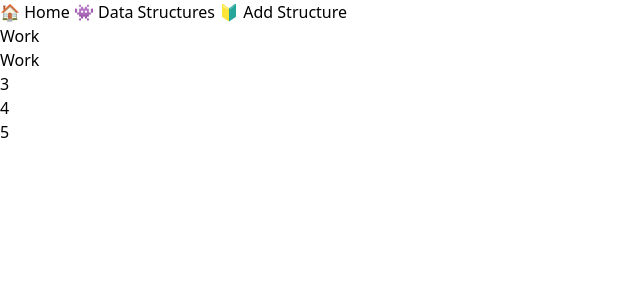
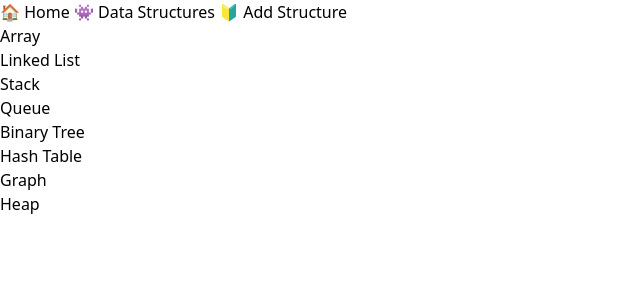
Before and after one commit to sean-a-ogrady/data-structure-learning-app, a React (Vite) app: page /data-structures in a window 1280 px wide. Shown: the top 300 px of the page, without its empty margins (0-640 px from the left). Built offline with nearby package versions, Linux system fonts and the light colour scheme; data requests are answered from the project's data file.

Commit message:
Implement dynamic routing

```diff
--- a/db.json
+++ b/db.json
@@ -1,6 +1,7 @@
 {
     "structures": [
         {
+            "id": 1,
             "name": "Array",
             "description": "A collection of items stored at contiguous memory locations. Items can be accessed randomly using indexes.",
             "Image": "",
@@ -11,6 +12,7 @@
             "Problems": []
           },
           {
+            "id": 2,
             "name": "Linked List",
             "description": "A collection of nodes where each node has a value and a reference to the next node in the sequence.",
             "Image": "",
@@ -21,6 +23,7 @@
             "Problems": []
           },
           {
+            "id": 3,
             "name": "Stack",
             "description": "A collection of items where the item added last is the first one to come out (LIFO).",
             "Image": "",
@@ -31,6 +34,7 @@
             "Problems": []
           },
           {
+            "id": 4,
             "name": "Queue",
             "description": "A collection where the item added first is the first one to come out (FIFO).",
             "Image": "",
@@ -41,6 +45,7 @@
             "Problems": []
           },
           {
+            "id": 5,
             "name": "Binary Tree",
             "description": "A tree data structure where each node has at most two children: left and right.",
             "Image": "",
@@ -51,6 +56,7 @@
             "Problems": []
           },
           {
+            "id": 6,
             "name": "Hash Table",
             "description": "A data structure that stores key-value pairs and uses a hash function to compute an index.",
             "Image": "",
@@ -61,6 +67,7 @@
             "Problems": []
           },
           {
+            "id": 7,
             "name": "Graph",
             "description": "A set of nodes connected by edges. Can be directed or undirected.",
             "Image": "",
@@ -71,6 +78,7 @@
             "Problems": []
           },
           {
+            "id": 8,
             "name": "Heap",
             "description": "A special tree-based data structure that satisfies the heap property.",
             "Image": "",
--- a/src/main.jsx
+++ b/src/main.jsx
@@ -1,9 +1,10 @@
-import React from "react";
+import React, { useEffect } from "react";
 import ReactDOM from "react-dom/client";
 import { createBrowserRouter, Router, RouterProvider } from "react-router-dom";
 import Root from "./routes/root";
 import AddStructureForm from "./routes/addStructureForm";
 import StructuresList from "./routes/structuresList";
+import DataStructure from "./dataStructure";
 
 const url = "http://localhost:3000/structures";
 
@@ -19,7 +20,18 @@ const router = createBrowserRouter([
       {
         path: "/data-structures",
         element: <StructuresList />,
-        loader: async () => fetch(url).then(res => res.json())
+        loader: async () => fetch(url).then(res => res.json()),
+        children: [
+          {
+            path: ":structureName",
+            element: <DataStructure />,
+            loader: async ({params}) => {
+              const structureData = await fetch(`${url}/${params.structureName}`)
+                .then(res => res.json());
+              return structureData;
+            }
+          }
+        ]
       }
     ],
   },
--- a/src/routes/structuresList.jsx
+++ b/src/routes/structuresList.jsx
@@ -1,5 +1,5 @@
 import { useState } from "react";
-import { useLoaderData } from "react-router-dom";
+import { useLoaderData, Link } from "react-router-dom";
 import DataStructure from "../dataStructure";
 
 export default function StructuresList(){
@@ -7,11 +7,11 @@ export default function StructuresList(){
     return(
         <div>
             <ul className="list-disc" >
-                <li><DataStructure /></li>
-                <li><DataStructure /></li>
-                <li>3</li>
-                <li>4</li>
-                <li>5</li>
+                {structures.map(structure => (
+                    <li key={structure.name}>
+                        <Link to={`/data-structures/${structure.name.replace(" ", "-")}`}>{structure.name}</Link>
+                    </li>
+                ))}
             </ul>
         </div>
     );
```
